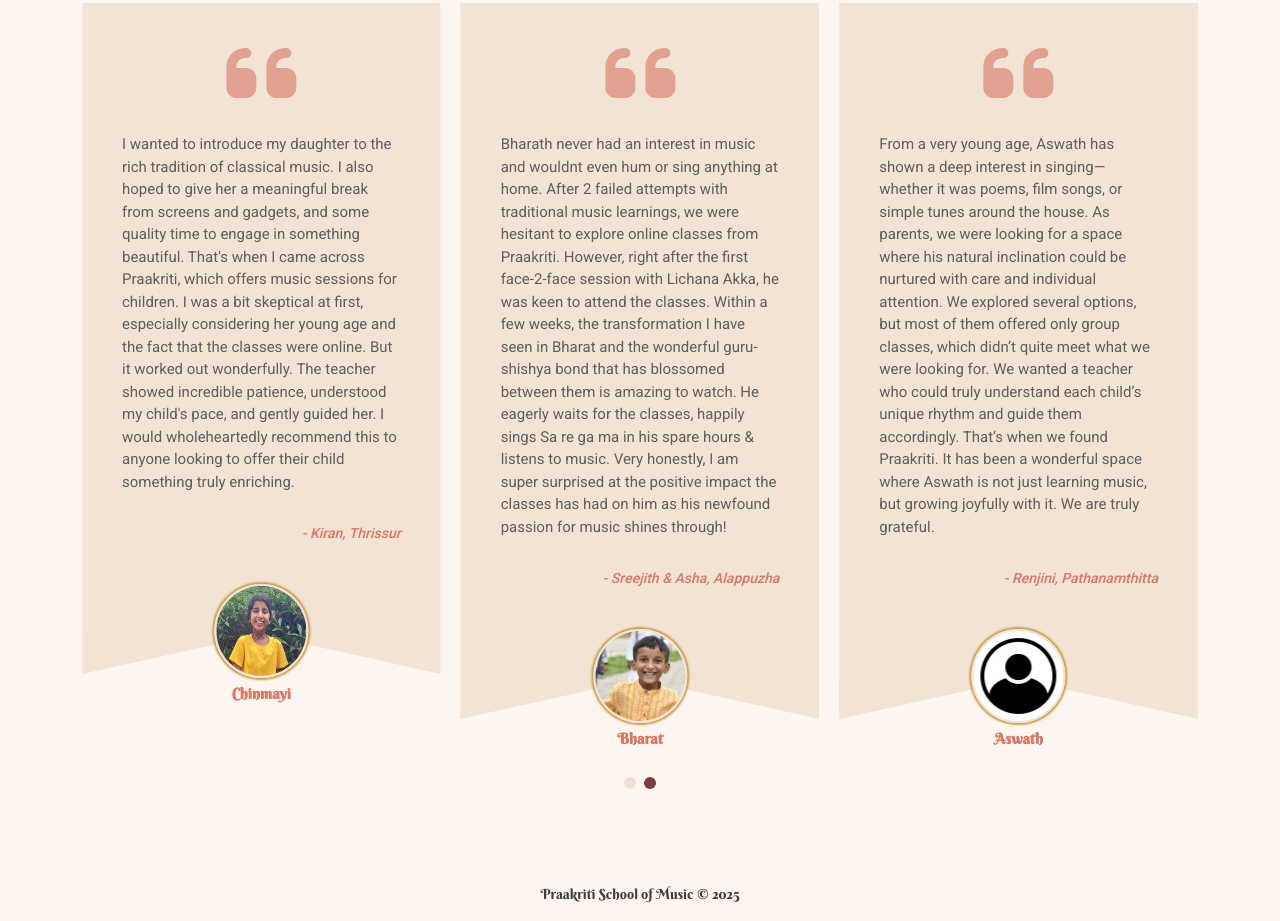
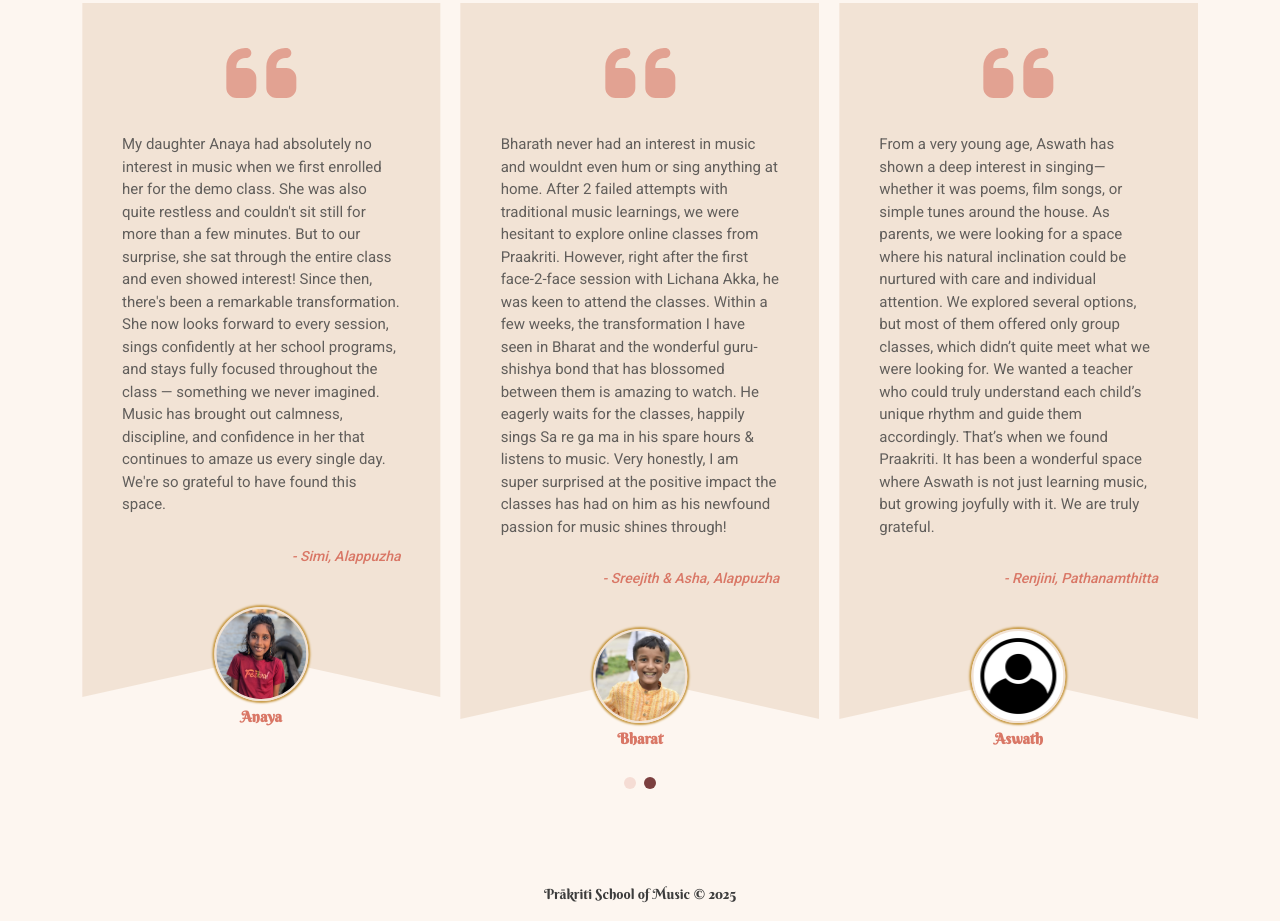
Before and after one commit to sunilkumarn/dance-class-app, a Next.js app: page / in a window 1280 px wide. Shown: the part 1260-2181 px from the top of the page. Built offline with nearby package versions, Linux system fonts and the light colour scheme; no server answers.

Commit message:
Cosmetic fixes

```diff
--- a/src/app/components/Footer.tsx
+++ b/src/app/components/Footer.tsx
@@ -1,3 +1,3 @@
 export default function Footer() {
-  return <footer>Praakriti School of Music © 2025</footer>;
+  return <footer>Prākriti School of Music © 2025</footer>;
 }
--- a/src/app/components/Testimonials.tsx
+++ b/src/app/components/Testimonials.tsx
@@ -13,16 +13,16 @@ import "swiper/css/navigation";
 
 const testimonials = [
   {
+    name: "Chinmayi",
+    img: "/images/chinmayi.jpeg",
+    text: "I wanted to introduce my daughter to the rich tradition of classical music. I also hoped to give her a meaningful break from screens and gadgets, and some quality time to engage in something beautiful. That's when I came across Praakriti, which offers music sessions for children. I was a bit skeptical at first, especially considering her young age and the fact that the classes were online. But it worked out wonderfully. The teacher showed incredible patience, understood my child's pace, and gently guided her. I would wholeheartedly recommend this to anyone looking to offer their child something truly enriching.",
+    attribution: "Kiran, Thrissur"
+  },
+  {
     name: "Anaya",
     img: "/images/anaya.jpeg",
     text: "My daughter Anaya had absolutely no interest in music when we first enrolled her for the demo class. She was also quite restless and couldn't sit still for more than a few minutes. But to our surprise, she sat through the entire class and even showed interest! Since then, there's been a remarkable transformation. She now looks forward to every session, sings confidently at her school programs, and stays fully focused throughout the class — something we never imagined. Music has brought out calmness, discipline, and confidence in her that continues to amaze us every single day. We're so grateful to have found this space.",
     attribution: "Simi, Alappuzha"
-  },
-  {
-    name: "Chinmayi",
-    img: "/images/chinmayi.jpeg",
-    text: "I wanted to introduce my daughter to the rich tradition of classical music. I also hoped to give her a meaningful break from screens and gadgets, and some quality time to engage in something beautiful. That's when I came across Praakriti, which offers music sessions for children. I was a bit skeptical at first, especially considering her young age and the fact that the classes were online. But it worked out wonderfully. The teacher showed incredible patience, understood my child's pace, and gently guided her. I would wholeheartedly recommend this to anyone looking to offer their child something truly enriching.",
-    attribution: "Kiran, Thrissur"
   },
   {
     name: "Bharat",
```
